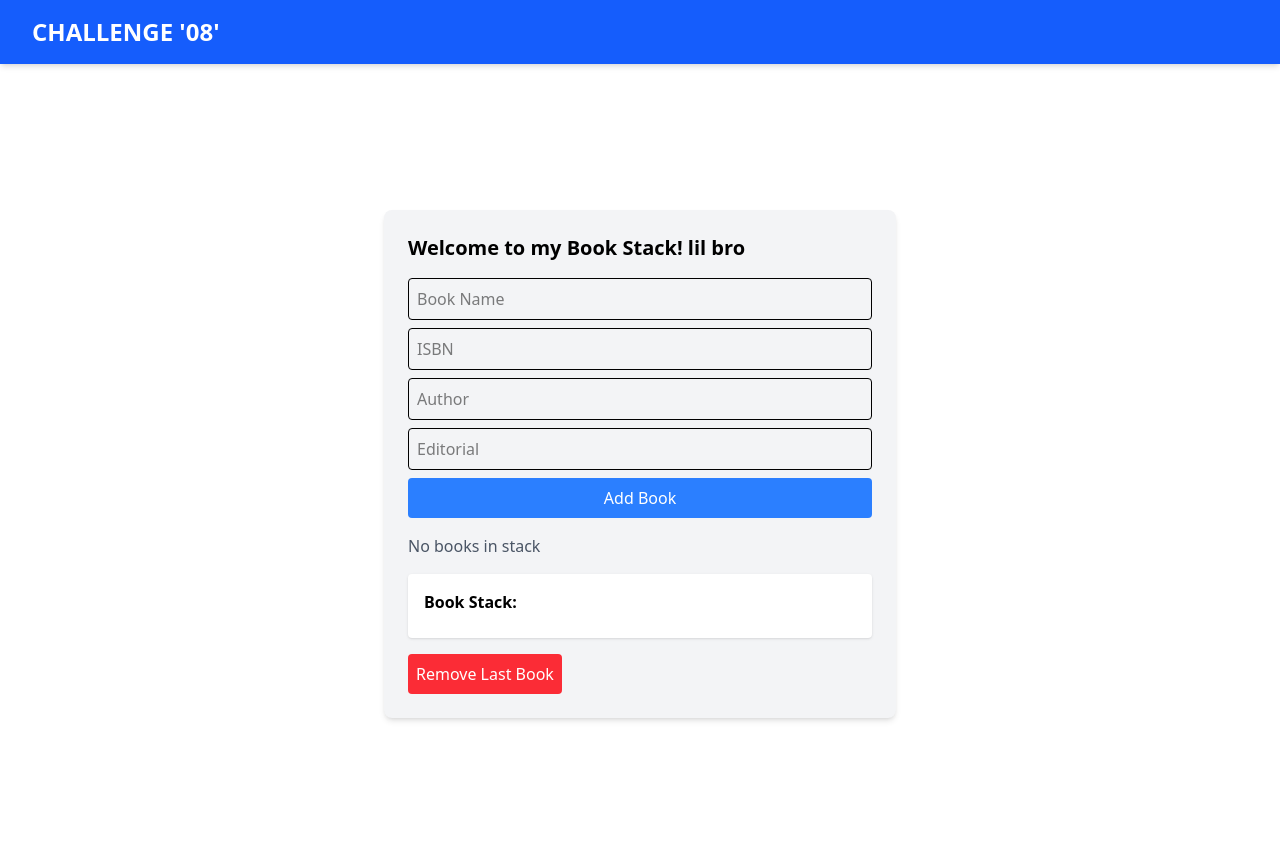
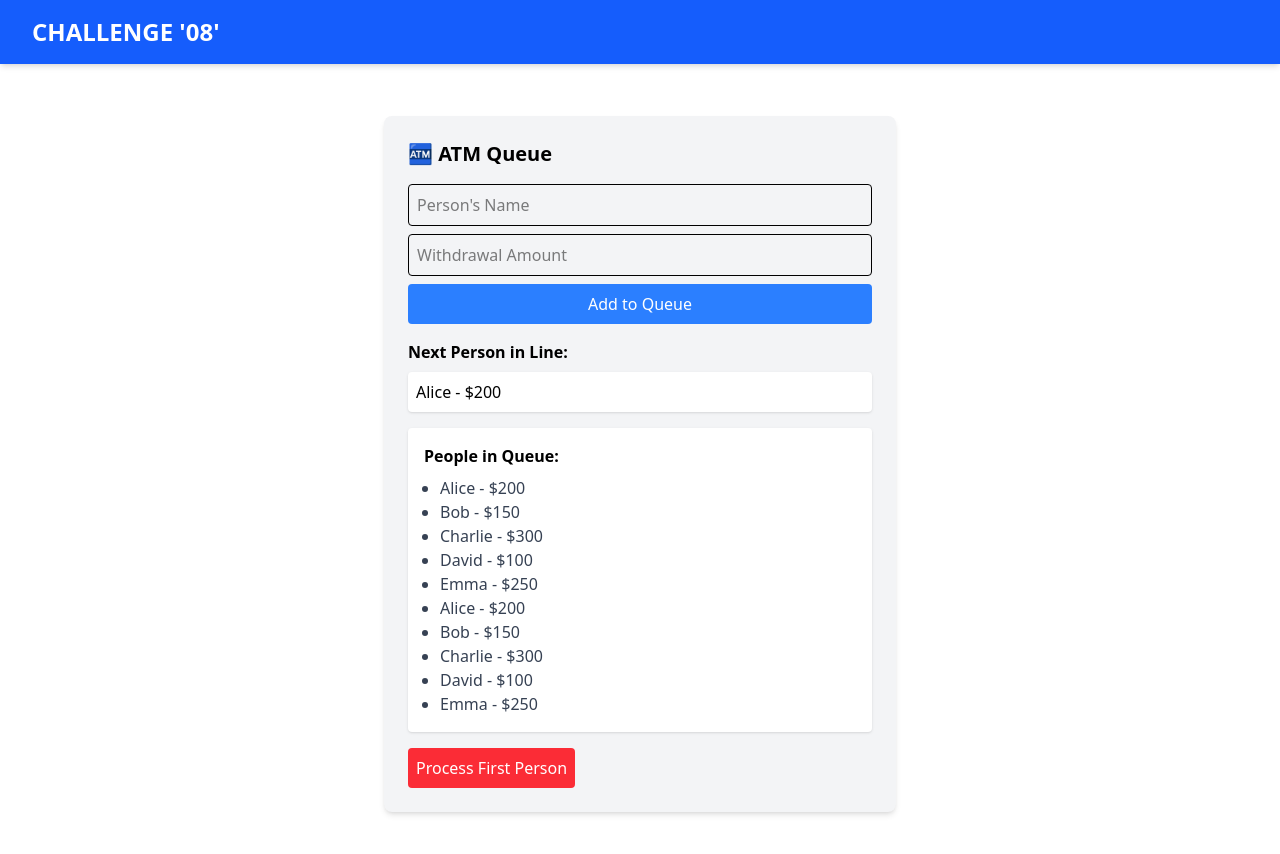
Before and after one commit to SebastianM1206/homeworks, a React (Vite) app in the folder my-vite-app/: page / in a window 1280 px wide. Shown: the top 854 px of the page. Built offline with nearby package versions, Linux system fonts and the light colour scheme.

Commit message:
Challenge09

```diff
--- /dev/null
+++ b/my-vite-app/src/pages/ATMQueueComponent.jsx
@@ -0,0 +1,120 @@
+import { useState, useEffect } from "react";
+import Person from "../utils/person";
+import ATMQueue from "../utils/atmQueue";
+
+export default function ATMQueueComponent() {
+  const [atmQueue] = useState(new ATMQueue());
+  const [people, setPeople] = useState([]);
+  const [newPerson, setNewPerson] = useState({
+    name: "",
+    withdrawalAmount: "",
+  });
+
+  // Mock Data
+  const mockPeople = [
+    new Person("Alice", 200),
+    new Person("Bob", 150),
+    new Person("Charlie", 300),
+    new Person("David", 100),
+    new Person("Emma", 250),
+  ];
+
+  // Load mock people when component mounts
+  useEffect(() => {
+    mockPeople.forEach((person) => atmQueue.enqueue(person));
+    setPeople([...atmQueue.getPeople()]);
+  }, [atmQueue]);
+
+  // Handle input changes
+  const handleChange = (e) => {
+    setNewPerson({ ...newPerson, [e.target.name]: e.target.value });
+  };
+
+  // Add person to queue
+  const addPerson = () => {
+    if (!newPerson.name || !newPerson.withdrawalAmount) {
+      alert("Please fill in all fields.");
+      return;
+    }
+    const person = new Person(
+      newPerson.name,
+      parseFloat(newPerson.withdrawalAmount)
+    );
+    atmQueue.enqueue(person);
+    setPeople([...atmQueue.getPeople()]);
+    setNewPerson({ name: "", withdrawalAmount: "" });
+  };
+
+  // Remove first person in line
+  const removePerson = () => {
+    if (atmQueue.isEmpty()) {
+      alert("The queue is empty.");
+      return;
+    }
+    atmQueue.dequeue();
+    setPeople([...atmQueue.getPeople()]);
+  };
+
+  return (
+    <div className="w-lg mx-auto p-6 bg-gray-100 rounded-lg shadow-md">
+      <h2 className="text-xl font-bold mb-4">🏧 ATM Queue</h2>
+
+      {/* Input Fields */}
+      <div className="grid grid-cols-1 gap-2 mb-4">
+        <input
+          type="text"
+          name="name"
+          placeholder="Person's Name"
+          value={newPerson.name}
+          onChange={handleChange}
+          className="p-2 border rounded"
+        />
+        <input
+          type="number"
+          name="withdrawalAmount"
+          placeholder="Withdrawal Amount"
+          value={newPerson.withdrawalAmount}
+          onChange={handleChange}
+          className="p-2 border rounded"
+        />
+        <button
+          onClick={addPerson}
+          className="bg-blue-500 text-white p-2 rounded hover:bg-blue-600"
+        >
+          Add to Queue
+        </button>
+      </div>
+
+      <div className="mb-4">
+        {people.length > 0 ? (
+          <div>
+            <h3 className="font-semibold mb-2">Next Person in Line:</h3>
+            <p className="bg-white p-2 rounded shadow">
+              {atmQueue.peek().name} - ${atmQueue.peek().withdrawalAmount}
+            </p>
+          </div>
+        ) : (
+          <p className="text-gray-600">No one in the queue</p>
+        )}
+      </div>
+
+      <div className="bg-white p-4 rounded shadow">
+        <h3 className="font-semibold mb-2">People in Queue:</h3>
+        <ul className="list-disc pl-4">
+          {people.map((person, index) => (
+            <li key={index} className="text-gray-700">
+              {person.name} - ${person.withdrawalAmount}
+            </li>
+          ))}
+        </ul>
+      </div>
+
+      <button
+        onClick={removePerson}
+        className="mt-4 bg-red-500 text-white p-2 rounded hover:bg-red-600"
+      >
+        Process First Person
+      </button>
+    </div>
+  );
+}
--- a/my-vite-app/src/pages/Home.jsx
+++ b/my-vite-app/src/pages/Home.jsx
@@ -1,17 +1,10 @@
 import React from "react";
-import { Link, useNavigate } from "react-router-dom";
-import Button from "../components/Button";
-import BookStackComponent from "./BookStackComponent";
+import ATMQueueComponent from "./ATMQueueComponent";
 
 const Home = () => {
-  const navigate = useNavigate();
-
-  const handleNavigate = () => {
-    navigate("/login");
-  };
   return (
     <div className="min-h-screen flex flex-col items-center justify-center p-6">
-      <BookStackComponent />
+      <ATMQueueComponent />
     </div>
   );
 };
--- /dev/null
+++ b/my-vite-app/src/utils/atmQueue.js
@@ -0,0 +1,42 @@
+import Person from "./person.js";
+
+class ATMQueue {
+  constructor() {
+    this.queue = [];
+  }
+
+  // Add a person to the queue
+  enqueue(person) {
+    if (!(person instanceof Person)) {
+      throw new Error("Invalid person instance");
+    }
+    this.queue.push(person);
+  }
+
+  // Remove and return the first person in line (FIFO)
+  dequeue() {
+    return this.queue.shift();
+  }
+
+  // Peek at the first person in line without removing them
+  peek() {
+    return this.queue.length > 0 ? this.queue[0] : null;
+  }
+
+  // Check if the queue is empty
+  isEmpty() {
+    return this.queue.length === 0;
+  }
+
+  // Get queue size
+  size() {
+    return this.queue.length;
+  }
+
+  // Get all people in the queue
+  getPeople() {
+    return this.queue;
+  }
+}
+
+export default ATMQueue;
--- a/my-vite-app/src/utils/book.js
+++ /dev/null
@@ -1,10 +0,0 @@
-class Book {
-  constructor(name, isbn, author, editorial) {
-    this.name = name;
-    this.isbn = isbn;
-    this.author = author;
-    this.editorial = editorial;
-  }
-}
-
-export default Book;
--- a/my-vite-app/src/utils/bookstack.js
+++ /dev/null
@@ -1,43 +0,0 @@
-import Book from "./book";
-
-class BookStack {
-  constructor() {
-    this.stack = [];
-  }
-
-  // Push a book onto the stack
-  push(book) {
-    if (!(book instanceof Book)) {
-      // Check if the book is an instance of Book
-      throw new Error("Invalid book instance"); // Throw an error if it's not
-    }
-    this.stack.push(book);
-  }
-
-  // Pop the last book (LIFO)   last in, first out
-  pop() {
-    return this.stack.pop();
-  }
-
-  // Peek at the top book   (return the top book without removing it)
-  peek() {
-    return this.stack.length > 0 ? this.stack[this.stack.length - 1] : null;
-  }
-
-  // Check if the stack is empty
-  isEmpty() {
-    return this.stack.length === 0;
-  }
-
-  // Get stack size
-  size() {
-    return this.stack.length;
-  }
-
-  // Get all books
-  getBooks() {
-    return this.stack.slice().reverse();
-  }
-}
-
-export default BookStack;
--- a/my-vite-app/src/utils/mockData.js
+++ /dev/null
@@ -1,21 +0,0 @@
-import Book from "./book";
-
-const mockData = [
-  new Book("The Hobbit", "978-0261102217", "J.R.R. Tolkien", "HarperCollins"),
-  new Book("1984", "978-0451524935", "George Orwell", "Signet Classics"),
-  new Book(
-    "To Kill a Mockingbird",
-    "978-0061120084",
-    "Harper Lee",
-    "Harper Perennial"
-  ),
-  new Book(
-    "The Great Gatsby",
-    "978-0743273565",
-    "F. Scott Fitzgerald",
-    "Scribner"
-  ),
-  new Book("Moby Dick", "978-1503280786", "Herman Melville", "CreateSpace"),
-];
-
-export default mockData;
--- /dev/null
+++ b/my-vite-app/src/utils/person.js
@@ -0,0 +1,8 @@
+class Person {
+  constructor(name, withdrawalAmount) {
+    this.name = name;
+    this.withdrawalAmount = withdrawalAmount;
+  }
+}
+
+export default Person;
```
